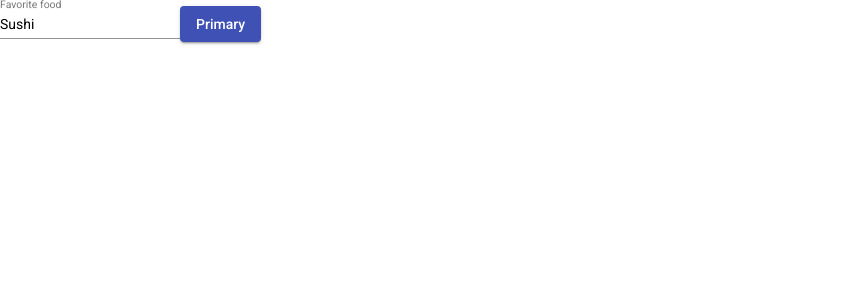
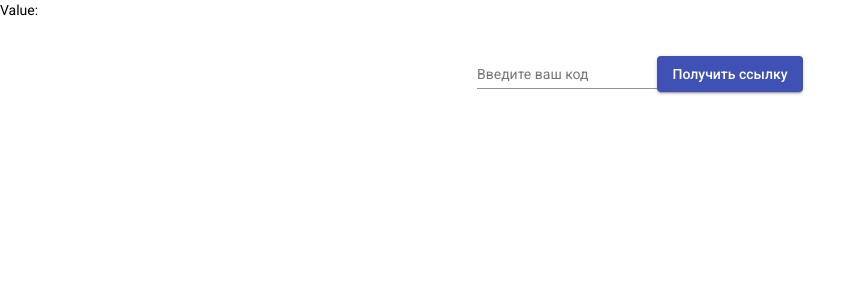
Before and after one commit to voloshyndmitry/code-is-magic, an Angular app in the folder view/: page / in a window 1280 px wide. Shown: the top 300 px of the page, without its empty margins (0-867 px from the left). Built offline with nearby package versions, Linux system fonts and the light colour scheme.

Commit message:
extract component

```diff
--- a/view/src/app/app.component.html
+++ b/view/src/app/app.component.html
@@ -1,7 +1 @@
-<form class="example-form">
-  <mat-form-field class="example-full-width">
-    <mat-label>Favorite food</mat-label>
-    <input matInput placeholder="Ex. Pizza" value="Sushi">
-  </mat-form-field>
-  <button mat-raised-button color="primary">Primary</button>
-</form>
+<app-extractor></app-extractor>
--- a/view/src/app/components/extractor/extractor.component.html
+++ b/view/src/app/components/extractor/extractor.component.html
@@ -1,15 +1,14 @@
 <section>
-    <div class="header"></div>
+    <div class="header">Value: {{ link }}</div>
     <div class="body">
-        <form class="example-form">
+        <form class="extractor-form">
             <mat-form-field class="example-full-width">
             <mat-label>Введите ваш код</mat-label>
             <input matInput
             placeholder="Ex. DP1L1"
-            value=code
             [formControl]="code">
             </mat-form-field>
-            <button mat-raised-button color="primary">Получить ссылку</button>
+            <button mat-raised-button color="primary" (click)="getLink()">Получить ссылку</button>
         </form>
     </div>
 </section>
--- a/view/src/app/components/extractor/extractor.component.less
+++ b/view/src/app/components/extractor/extractor.component.less
@@ -0,0 +1,7 @@
+section {
+    .body {
+        width: 60%;
+        margin: 30px auto;
+        text-align: center;
+    }
+}
--- a/view/src/app/components/extractor/extractor.component.ts
+++ b/view/src/app/components/extractor/extractor.component.ts
@@ -1,27 +1,20 @@
-import { ChangeDetectionStrategy, Component, OnInit, SimpleChanges, OnChanges, forwardRef } from '@angular/core';
-import { FormControl, ControlValueAccessor, NG_VALUE_ACCESSOR } from '@angular/forms';
+import { ChangeDetectionStrategy, Component, OnInit } from '@angular/core';
+import { FormControl } from '@angular/forms';
 
 @Component({
   selector: 'app-extractor',
   templateUrl: './extractor.component.html',
   styleUrls: ['./extractor.component.less'],
-  providers: [
-    {
-    provide: NG_VALUE_ACCESSOR,
-    useExisting: forwardRef(() => ExtractorComponent),
-    multi: true,
-    },
-    ],
   changeDetection: ChangeDetectionStrategy.OnPush,
 })
-export class ExtractorComponent implements OnInit, OnChanges {
+export class ExtractorComponent implements OnInit {
   code = new FormControl('');
-  constructor() { }
+  link: string;
 
   ngOnInit(): void {
   }
 
-  ngOnChanges(changes: SimpleChanges) {
-
+  getLink() {
+    this.link = this.code.value;
   }
 }
```
